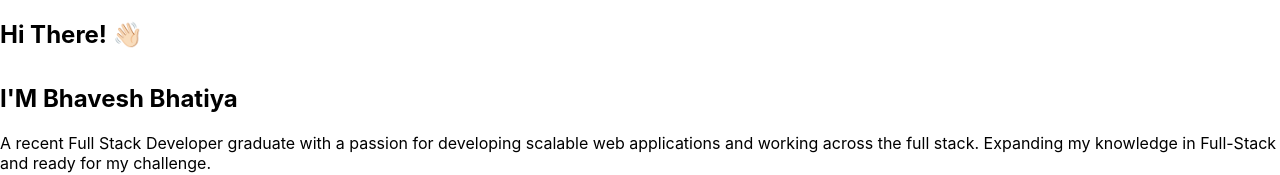
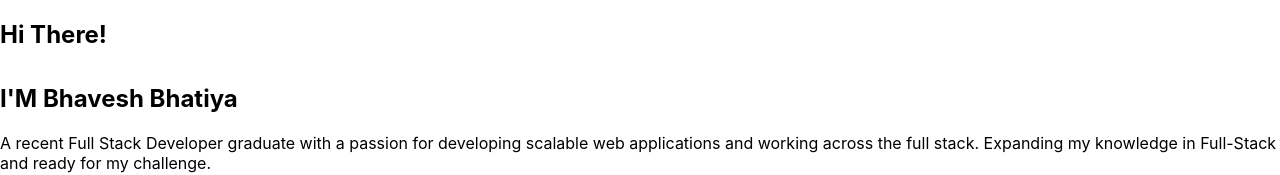
Before and after one commit to BBHATIYA/React-Portfolio, a React (Create React App) app in the folder bhaveshportfolio/: page / in a window 1280 px wide. Shown: the top 175 px of the page. Built offline with nearby package versions, Linux system fonts and the light colour scheme.

Commit message:
adding home

```diff
--- a/bhaveshportfolio/src/App.js
+++ b/bhaveshportfolio/src/App.js
@@ -1,11 +1,11 @@
 import "./App.css";
 import React from "react";
 import Home from "./components/Home/Home";
-import { BrowserRouter as Router, Route, Routes } from "react-router-dom";
+import { BrowserRouter, Route, Routes } from "react-router-dom";
 
 function App() {
   return (
-    <Router>
+    <BrowserRouter>
       {
         <div>
           <Routes>
@@ -13,7 +13,7 @@ function App() {
           </Routes>
         </div>
       }
-    </Router>
+    </BrowserRouter>
   );
 }
 
--- a/bhaveshportfolio/src/components/Home/Home.js
+++ b/bhaveshportfolio/src/components/Home/Home.js
@@ -3,7 +3,6 @@ import { Container, Row, Col } from "react-bootstrap";
 import myImg from "../../Assets/portimg4.png";
 import TypeWriter from "./TypeWriter.js";
 import SocialMedia from "../SocialMedia.js";
-
 
 function Home() {
   return (
@@ -13,10 +12,7 @@ function Home() {
           <Row>
             <Col md={6} className="home-header">
               <h1 style={{ paddingBottom: 15 }} className="heading">
-                Hi There!{" "}
-                <span className="wave" role="img" aria-labelledby="wave">
-                  👋🏻
-                </span>
+                Hi There!
               </h1>
 
               <h1 className="heading-name">
```
